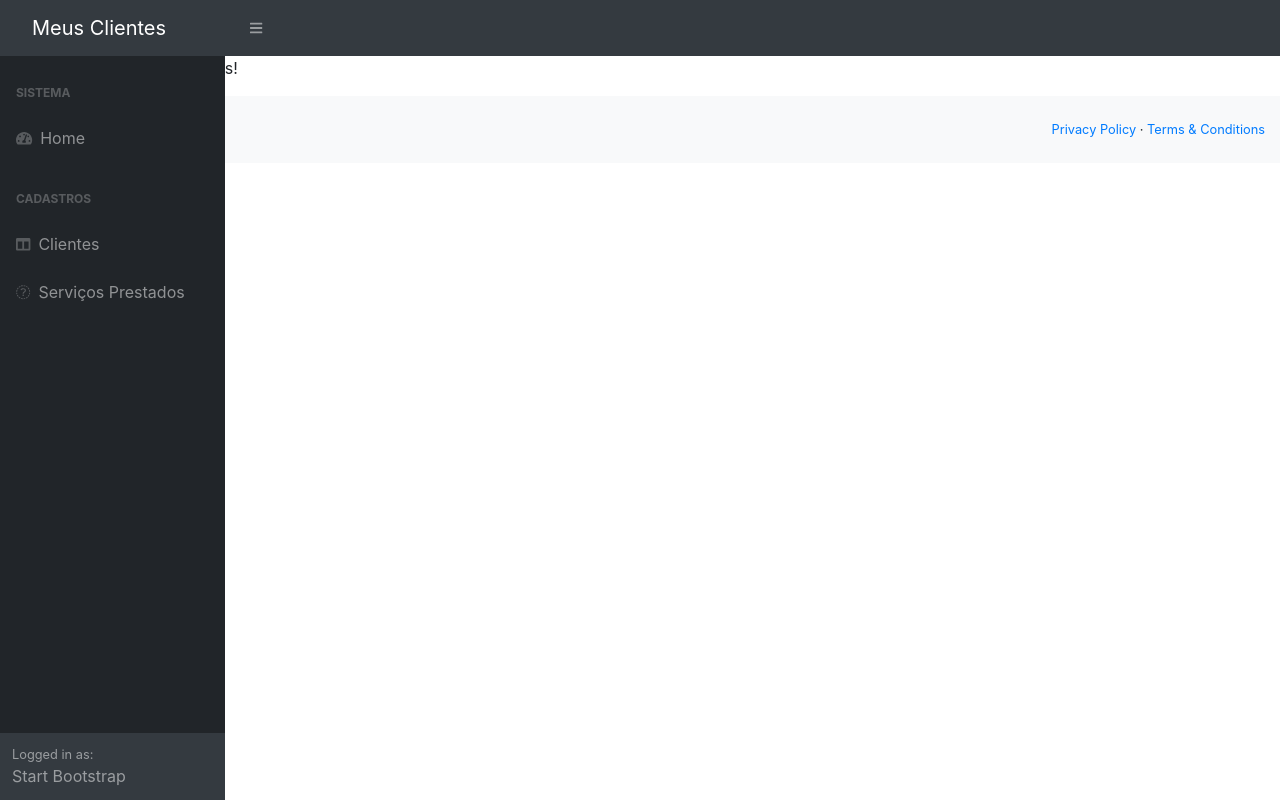
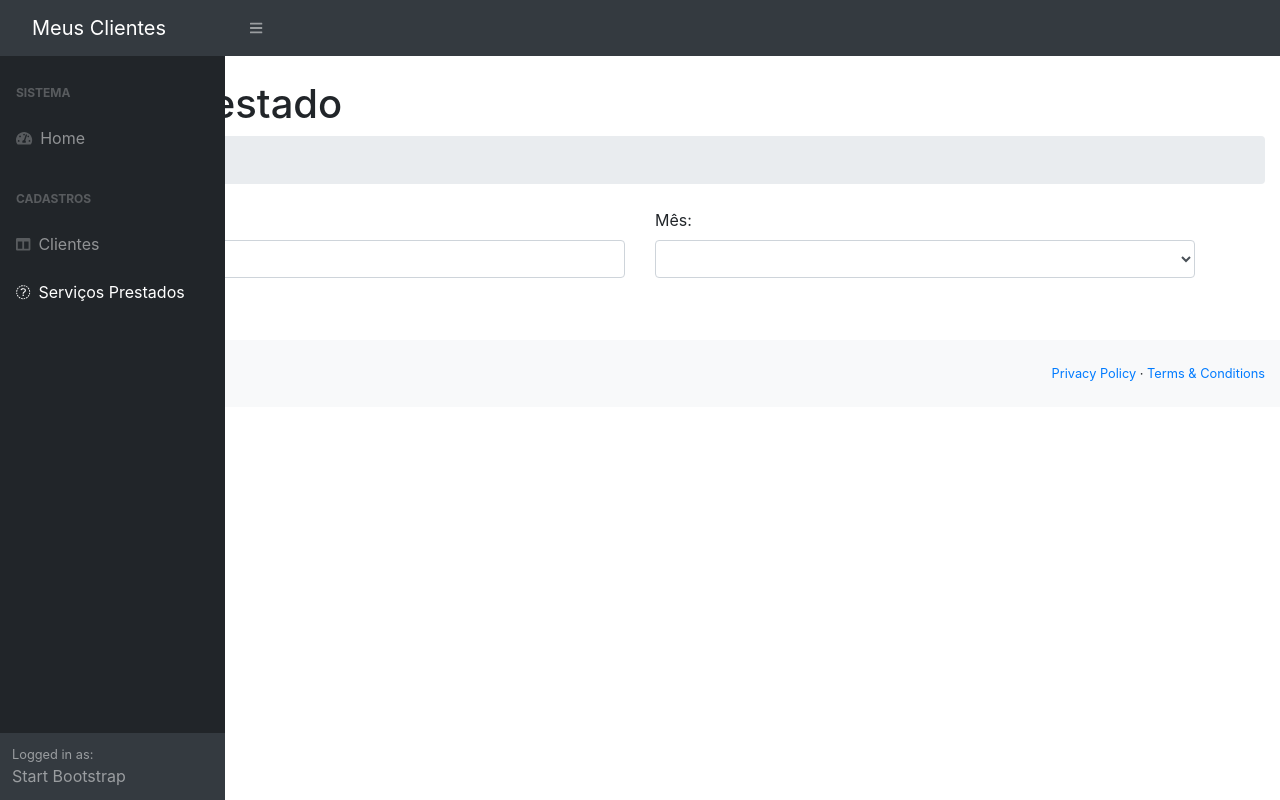
Before and after one commit to grinformatica1/curso_project_clientes, an Angular app in the folder clientes-app/: page /servico-prestado-listagem in a window 1280 px wide. Built offline with nearby package versions, Linux system fonts and the light colour scheme.

Commit message:
Implementação da pesquisa de Serviços Prestado

```diff
--- a/clientes-app/src/app/servico-prestado.service.ts
+++ b/clientes-app/src/app/servico-prestado.service.ts
@@ -1,8 +1,9 @@
-import { HttpClient } from '@angular/common/http';
+import { HttpClient, HttpParams } from '@angular/common/http';
 import { Injectable } from '@angular/core';
 import { ServicoPrestado } from './servico-prestado/servicoPrestado';
 import { Observable } from 'rxjs';
 import { environment } from '../environments/environment'
+import { ServicoPrestadoBusca } from './servico-prestado/servico-prestado-lista/servicoPrestadoBusca';
 
 @Injectable({
   providedIn: 'root'
@@ -16,4 +17,16 @@
   salvar(servicoPrestado: ServicoPrestado) : Observable<ServicoPrestado>{
     return this.http.post<ServicoPrestado>(this.apiURL, servicoPrestado);
   }
+
+  buscar(nome: string, mes: number) : Observable<ServicoPrestadoBusca[]>{
+
+    console.log('Nome buscar', nome);
+    console.log('Mes buscar', mes)
+
+    const httpParams = new HttpParams().set("nome", nome).set("mes", mes.toString());
+
+    const url = this.apiURL + "?" + httpParams.toString();
+    console.log(url);
+    return this.http.get<any>(url);
+  }
 }
--- a/clientes-app/src/app/servico-prestado/servico-prestado-form/servico-prestado-form.component.ts
+++ b/clientes-app/src/app/servico-prestado/servico-prestado-form/servico-prestado-form.component.ts
@@ -14,7 +14,7 @@
   clientes: Cliente[] = [];
   servico: ServicoPrestado;
   success: boolean = false;
-  errors: Strign[];
+  errors: String[];
 
   constructor(
     private clienteService: ClientesService,
--- a/clientes-app/src/app/servico-prestado/servico-prestado-lista/servico-prestado-lista.component.html
+++ b/clientes-app/src/app/servico-prestado/servico-prestado-lista/servico-prestado-lista.component.html
@@ -1 +1,34 @@
-<p>servico-prestado-lista works!</p>
+<h1 class="mt-4">Serviço Prestado</h1>
+<ol class="breadcrumb mb-4">
+    <li class="breadcrumb-item active">Consulta</li>
+</ol>
+<div class="container">
+    <form #consultaForm="ngForm" (submit)="consultar()">
+        <div class="row">
+            <div class="col-md-6">
+                <label for="inputNome">Nome Cliente:</label>
+                <input type="text" [(ngModel)]="nome" name="nome" class="form-control" id="inputNome">
+            </div>
+
+            <div class="col-md-6">
+                <label for="inputNome">Mês:</label>
+                <select [(ngModel)]="mes" class="form-control" name="mes">
+                    <option value="">Selecione...</option>
+                    <option *ngFor="let mes of meses" [value]="mes">
+                    {{ mes }}
+                    </option>
+                </select>
+            </div>
+        </div>
+
+        <br />
+
+        <div class="row">
+            <div class="col-md-3">
+                <button type="submit" class="btn btn-primary">
+                    <i class="fa fa-search"></i> Consultar
+                </button>
+            </div>
+        </div>
+    </form>
+</div>
--- a/clientes-app/src/app/servico-prestado/servico-prestado-lista/servico-prestado-lista.component.ts
+++ b/clientes-app/src/app/servico-prestado/servico-prestado-lista/servico-prestado-lista.component.ts
@@ -1,4 +1,6 @@
 import { Component, OnInit } from '@angular/core';
+import { ServicoPrestadoBusca } from './servicoPrestadoBusca';
+import { ServicoPrestadoService } from "../../servico-prestado.service"
 
 @Component({
   selector: 'app-servico-prestado-lista',
@@ -7,9 +9,22 @@
 })
 export class ServicoPrestadoListaComponent implements OnInit {
 
-  constructor() { }
+  nome: string;
+  mes: number;
+  meses: number[];
+  lista: ServicoPrestadoBusca[];
+
+  constructor(
+    private service: ServicoPrestadoService
+  ) {
+    this.meses = [1,2,3,4,5,6,7,8,9,10,11,12]
+   }
 
   ngOnInit(): void {
   }
 
+  consultar(){
+    this.service.buscar(this.nome, this.mes)
+    .subscribe(response => this.lista = response);
+  }
 }
--- /dev/null
+++ b/clientes-app/src/app/servico-prestado/servico-prestado-lista/servicoPrestadoBusca.ts
@@ -0,0 +1,8 @@
+import { Cliente } from "../../clientes/cliente";
+
+export class ServicoPrestadoBusca{
+    descricao: string;
+    valor: number;
+    data: string;
+    cliente: Cliente;
+}
--- a/clientes-app/src/app/template/sidebar/sidebar.component.html
+++ b/clientes-app/src/app/template/sidebar/sidebar.component.html
@@ -15,7 +15,7 @@
                     Clientes
                 </a>
 
-                <a class="nav-link collapsed" routerLink="/servico-prestado-form" data-toggle="collapse" data-target="#collapseLayouts" aria-expanded="false" aria-controls="collapseLayouts"
+                <a class="nav-link collapsed" routerLink="/servico-prestado-listagem" data-toggle="collapse" data-target="#collapseLayouts" aria-expanded="false" aria-controls="collapseLayouts"
                     ><div class="sb-nav-link-icon"><i class="fas fa-money"></i></div>
                     Serviços Prestados
                 </a>
```
